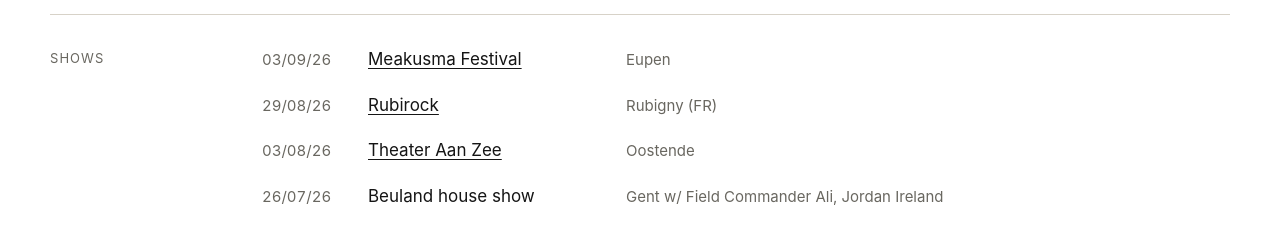
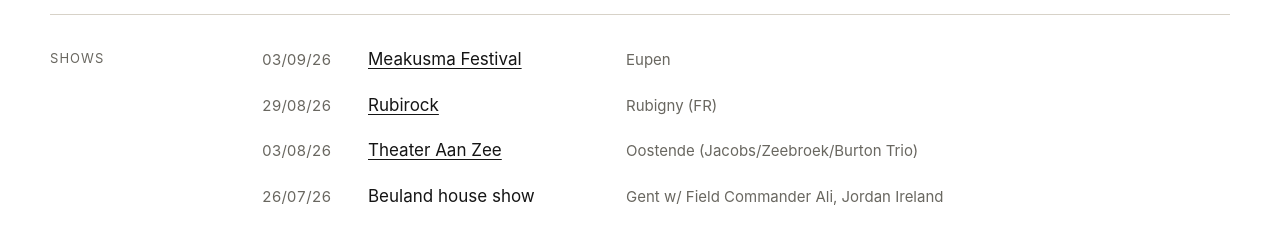
Before and after one commit to lennertjacobs/lennertjacobs.github.io, a plain HTML site: page index.html in a window 1280 px wide. Shown: the part 1637-1866 px from the top of the page. Drawn offline with Linux system fonts and the light colour scheme.

Commit message:
Update venue details for an event

```diff
--- a/index.html
+++ b/index.html
@@ -278,7 +278,7 @@
           <li>
             <span class="date">03/08/26</span>
             <span class="venue"><a href="https://theateraanzee.be/programma/1-1-3-late-night" target="_blank" rel="noreferrer">Theater Aan Zee</a></span>
-            <span class="place">Oostende</span>
+            <span class="place">Oostende (Jacobs/Zeebroek/Burton Trio)</span>
           </li>
            <li>
             <span class="date">26/07/26</span>
```
